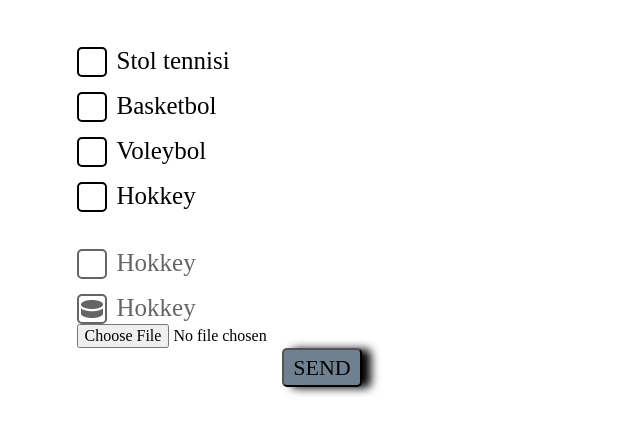
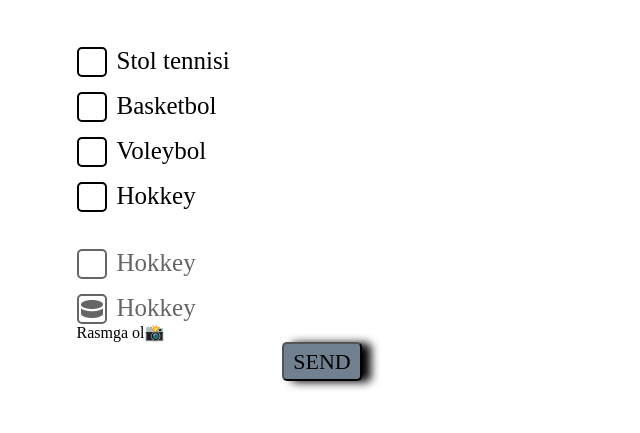
Before and after one commit to ShohruhbekTUIT/SportCheckbox, a plain HTML site: page index.html in a window 1280 px wide. Shown: the part 49-482 px from the top of the page, without its empty margins (318-958 px from the left). Drawn offline with Linux system fonts and the light colour scheme.

Commit message:
Rasmga ol

```diff
--- a/index.html
+++ b/index.html
@@ -7,8 +7,8 @@
   <meta name="viewport" content="width=device-width, initial-scale=1.0">
   <title>Checkbox</title>
   <link rel="stylesheet" href="./CSS/normalize.css">
-  <!-- <link rel="stylesheet" href="./CSS/main.css"> -->
-  <link rel="stylesheet" href="./CSS/main min.css">
+  <link rel="stylesheet" href="./CSS/main.css">
+  <!-- <link rel="stylesheet" href="./CSS/main min.css"> -->
 </head>
 
 <body>
@@ -50,7 +50,10 @@
         Hokkey
       </label>
 
-      <input type="file" capture="environment" accept="image/*">
+      <label class="olyapman" for="rasm">
+        Rasmga ol📸
+      </label>
+      <input class="visually-hidden" id="rasm" type="file" capture="environment" accept="image/*">
 
       <button type="submit" class="sport-section__form__button">
         SEND
```
